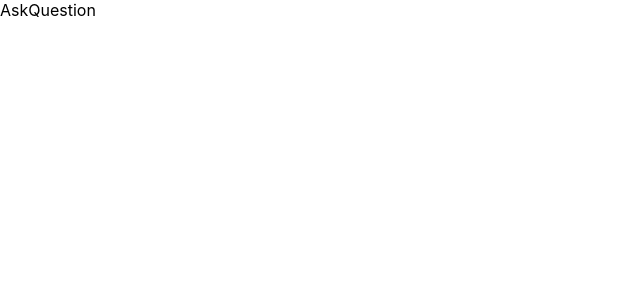
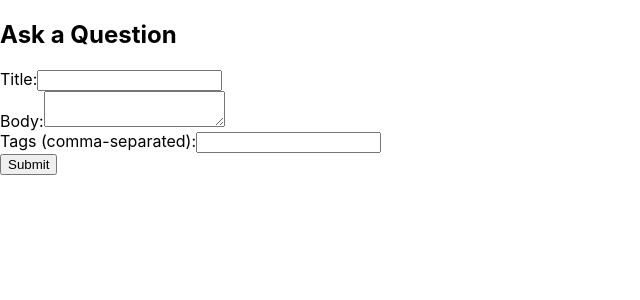
Before and after one commit to codeNitesh/stack-overflow-clone, a React (Create React App) app: page /app/ask in a window 1280 px wide. Shown: the top 300 px of the page, without its empty margins (0-640 px from the left). Built offline with nearby package versions, Linux system fonts and the light colour scheme.

Commit message:
🙋 ASK QUESTION ADDED

```diff
--- a/src/components/questions/askQuestion/AskQuestion.js
+++ b/src/components/questions/askQuestion/AskQuestion.js
@@ -1,12 +1,94 @@
-import React, { useEffect, useState } from "react";
+import React, { useState } from "react";
 import axios from "axios";
 
 function AskQuestion() {
+  const [title, setTitle] = useState("");
+  const [body, setBody] = useState("");
+  const [tags, setTags] = useState("");
+  const [successMessage, setSuccessMessage] = useState("");
+  const [errorMessage, setErrorMessage] = useState("");
 
-  useEffect(() => {
-  }, []);
+  const handleTitleChange = (e) => {
+    setTitle(e.target.value);
+  };
 
-  return <div>{"AskQuestion"}</div>;
+  const handleBodyChange = (e) => {
+    setBody(e.target.value);
+  };
+
+  const handleTagsChange = (e) => {
+    setTags(e.target.value);
+  };
+
+  function getToken() {
+    return localStorage.getItem("token");
+  }
+
+  const handleSubmit = (e) => {
+    e.preventDefault();
+
+    const data = { title, body, tags: tags.split(",") };
+    const token = getToken();
+
+    axios
+      .post("http://localhost:3000/questions", data, {
+        headers: {
+          Authorization: `${token}`,
+        },
+      })
+      .then((response) => {
+        setSuccessMessage("Question posted successfully!");
+        setErrorMessage("");
+        setBody("");
+        setTags("");
+        setTitle("")
+      })
+      .catch((error) => {
+        setSuccessMessage("");
+        setErrorMessage("Error posting question. Please try again.");
+        console.error("Error posting question:", error);
+      });
+  };
+
+  return (
+    <div>
+      <h2>Ask a Question</h2>
+      <form onSubmit={handleSubmit}>
+        <div>
+          <label htmlFor="title">Title:</label>
+          <input
+            type="text"
+            id="title"
+            value={title}
+            onChange={handleTitleChange}
+            required
+          />
+        </div>
+        <div>
+          <label htmlFor="body">Body:</label>
+          <textarea
+            id="body"
+            value={body}
+            onChange={handleBodyChange}
+            required
+          />
+        </div>
+        <div>
+          <label htmlFor="tags">Tags (comma-separated):</label>
+          <input
+            type="text"
+            id="tags"
+            value={tags}
+            onChange={handleTagsChange}
+            required
+          />
+        </div>
+        <button type="submit">Submit</button>
+      </form>
+      {successMessage && <p>{successMessage}</p>}
+      {errorMessage && <p>{errorMessage}</p>}
+    </div>
+  );
 }
 
 export default AskQuestion;
```
